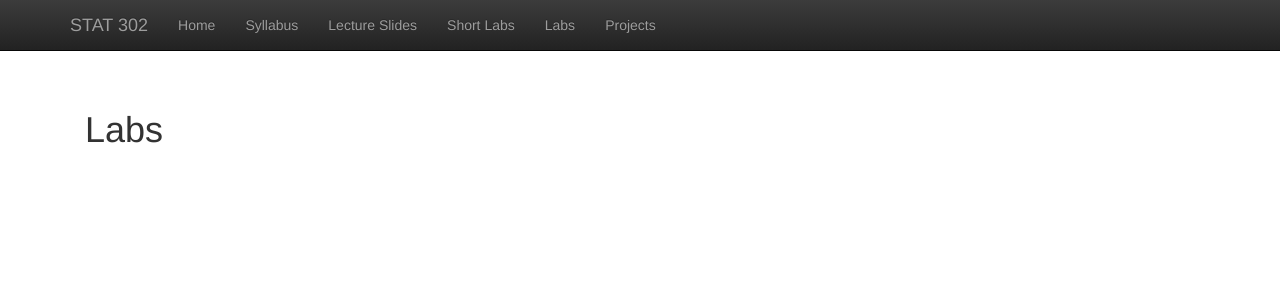
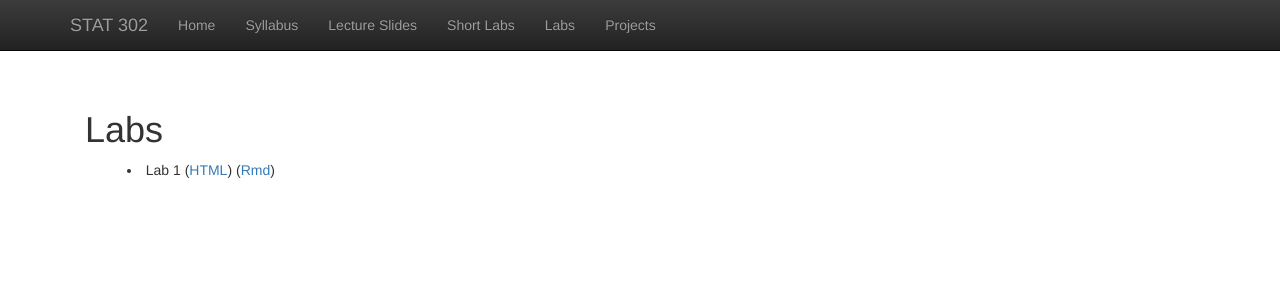
Before and after one commit to bryandmartin/STAT302, a Jekyll site: the page built from labs.html, in a window 1280 px wide. Shown: the top 300 px of the page. Built offline with Jekyll 4.4.1, drawn with Linux system fonts in a browser that asks for light colours; nearby versions of some CDN libraries; library files that are not in the unit come from our copies.

Commit message:
Add Lab 1 to website

```diff
--- a/labs.html
+++ b/labs.html
@@ -4,3 +4,9 @@ title:  'Labs'
 ---
 
 <h1>Labs</h1>
+
+<li style="padding:0px;margin:0px 20px 0px; text-indent: -1.45em; padding-left: 3em;" >
+	Lab 1
+	(<a class="active" href="docs/Labs/lab1/lab1.html">HTML</a>)
+	(<a class="active" href="docs/Labs/lab1/lab1.Rmd">Rmd</a>)
+</li>
```
Also changed, not shown: docs/Labs/lab1/lab1.Rmd (renamed from docs/Labs/lab1.Rmd), docs/Labs/lab1/lab1.html (renamed from docs/Labs/lab1.html).
